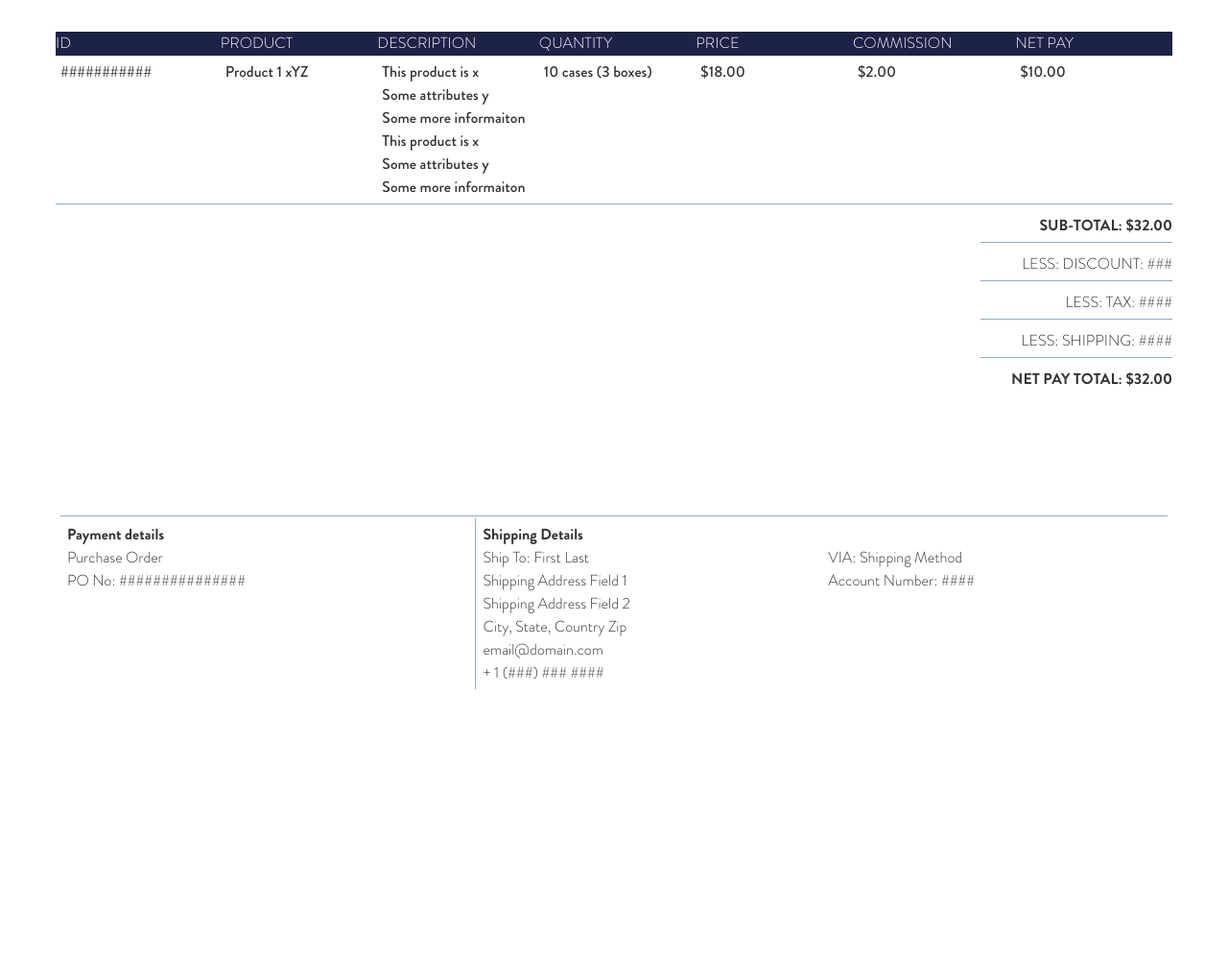
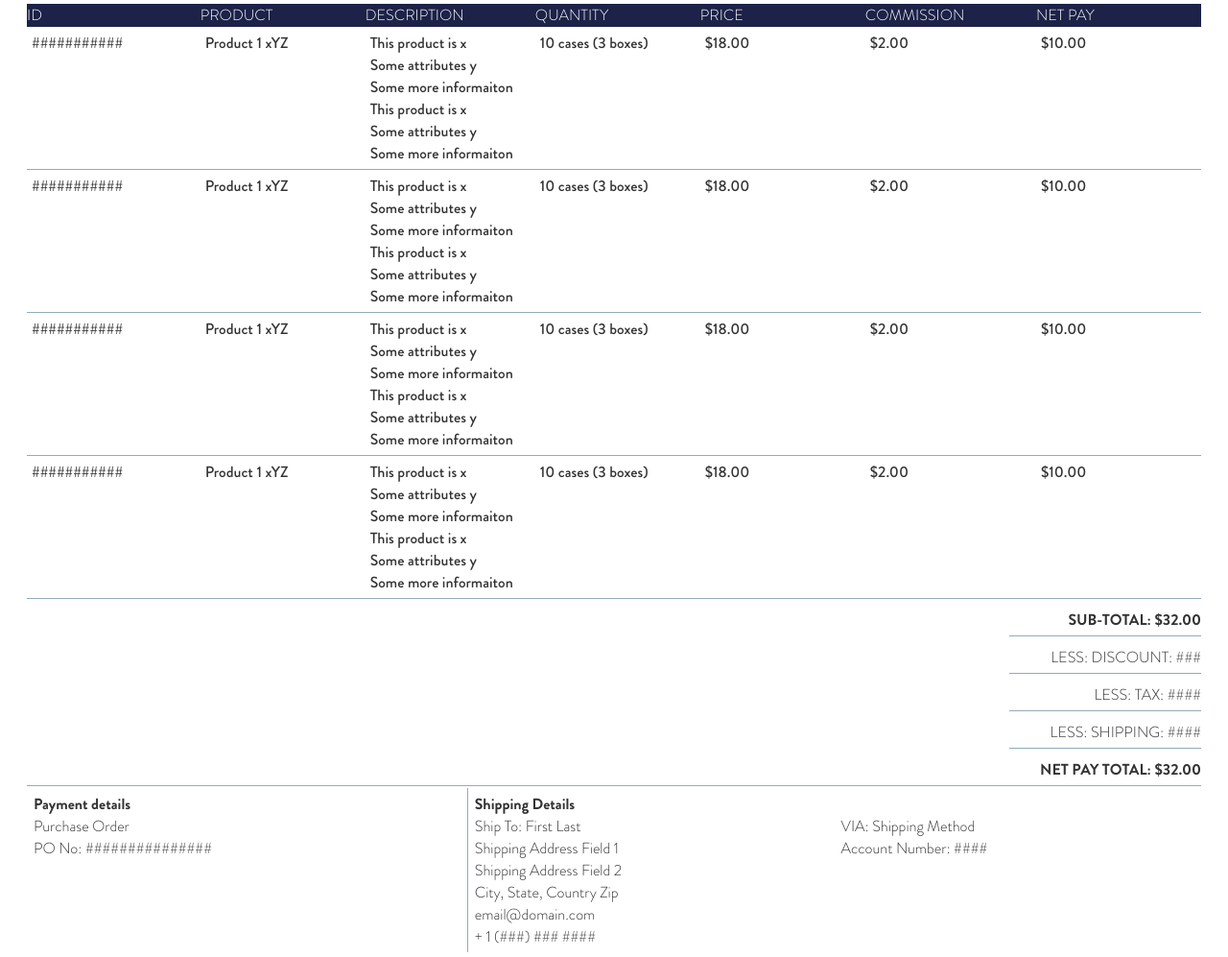
Before and after one commit to darknightCoder/purchase, a website: page po.html in a window 1280 px wide. Shown: the part 536-1533 px from the top of the page at 96% size. Before the commit the page ends 1319 px from the top, so only its background shows below. Drawn offline with Linux system fonts and the light colour scheme.

Commit message:
new html

```diff
--- a/po.html
+++ b/po.html
@@ -93,7 +93,7 @@
             color: #1c2248 !important;
         }
 
-        .mainContainer {
+         {
             max-width: 100%;
             margin: auto;
             padding: 30px;
@@ -103,32 +103,32 @@
             color: #555;
         }
 
-        .mainContainer table {
+         table {
             width: 100%;
             line-height: inherit;
             text-align: left;
         }
 
-        .mainContainer table td {
+         table td {
             padding: 5px;
             vertical-align: top;
         }
 
-        .mainContainer table tr.pageHeader table td {
+         table tr.pageHeader table td {
             padding-bottom: 20px;
         }
 
-        .mainContainer table tr.top table td.title {
+         table tr.top table td.title {
             font-size: 45px;
             line-height: 45px;
             color: #333;
         }
 
-        .mainContainer table tr.information table td {
+         table tr.information table td {
             /* padding-bottom: 40px; */
         }
 
-        .mainContainer table tr.heading td {
+         table tr.heading td {
             border-bottom: #1c2248 1px solid;
             padding: 0px;
             margin: 0px;
@@ -138,20 +138,20 @@
             background: #1c2248;
         }
 
-        .mainContainer table tr.details td {
+         table tr.details td {
             padding-bottom: 20px;
         }
 
-        .mainContainer table tr.item td {
+         table tr.item td {
             font-family: "BrandonGrotesque-Medium" !important;
             border-bottom: 1px solid #93abba;
         }
 
-        .mainContainer table tr.item.last td {
+         table tr.item.last td {
             border-bottom: none;
         }
 
-        .mainContainer table tr.total td:nth-child(2) {
+         table tr.total td:nth-child(2) {
             border-top: 2px solid #93abba;
             font-weight: bold;
         }
@@ -167,13 +167,13 @@
         }
 
         @media only screen and (max-width: 600px) {
-            .mainContainer table tr.top table td {
+             table tr.top table td {
                 width: 100%;
                 display: block;
                 text-align: center;
             }
 
-            .mainContainer table tr.information table td {
+             table tr.information table td {
                 width: 100%;
                 display: block;
                 text-align: center;
@@ -211,6 +211,7 @@
 </head>
 
 <body>
+
     <div class="mainContainer">
         <table cellpadding="0" cellspacing="0">
             <tr class="pageHeader">
@@ -350,6 +351,108 @@
                     $10.00
                 </td>
             </tr>
+            <tr class="item">
+                <td>
+                    ###########
+                </td>
+
+                <td>
+                    Product 1 xYZ
+                </td>
+
+                <td>
+                    This product is x <br>
+                    Some attributes y <br>
+                    Some more informaiton <br>
+                    This product is x <br>
+                    Some attributes y <br>
+                    Some more informaiton <br>
+                </td>
+
+                <td>
+                    10 cases (3 boxes)
+                </td>
+
+                <td>
+                    $18.00
+                </td>
+
+                <td>
+                    $2.00
+                </td>
+
+                <td>
+                    $10.00
+                </td>
+            </tr>
+            <tr class="item">
+                <td>
+                    ###########
+                </td>
+
+                <td>
+                    Product 1 xYZ
+                </td>
+
+                <td>
+                    This product is x <br>
+                    Some attributes y <br>
+                    Some more informaiton <br>
+                    This product is x <br>
+                    Some attributes y <br>
+                    Some more informaiton <br>
+                </td>
+
+                <td>
+                    10 cases (3 boxes)
+                </td>
+
+                <td>
+                    $18.00
+                </td>
+
+                <td>
+                    $2.00
+                </td>
+
+                <td>
+                    $10.00
+                </td>
+            </tr>
+            <tr class="item">
+                <td>
+                    ###########
+                </td>
+
+                <td>
+                    Product 1 xYZ
+                </td>
+
+                <td>
+                    This product is x <br>
+                    Some attributes y <br>
+                    Some more informaiton <br>
+                    This product is x <br>
+                    Some attributes y <br>
+                    Some more informaiton <br>
+                </td>
+
+                <td>
+                    10 cases (3 boxes)
+                </td>
+
+                <td>
+                    $18.00
+                </td>
+
+                <td>
+                    $2.00
+                </td>
+
+                <td>
+                    $10.00
+                </td>
+            </tr>
 
             <tr>
                 <td></td>
@@ -369,45 +472,11 @@
                 </td>
             </tr>
 
-            <tr>
-                <td></td>
-            </tr>
-            <tr>
-                <td></td>
-            </tr>
-            <tr>
-                <td></td>
-            </tr>
-            <tr>
-                <td></td>
-            </tr>
-            <tr>
-                <td></td>
-            </tr>
-            <tr>
-                <td></td>
-            </tr>
-            <tr>
-                <td></td>
-            </tr>
-            <tr>
-                <td></td>
-            </tr>
-            <tr>
-                <td></td>
-            </tr>
-            <tr>
-                <td></td>
-            </tr>
-            <tr>
-                <td></td>
-            </tr>
-            <tr>
-                <td></td>
-            </tr>
 
-            <tr class="pageFooter-last">
-                <td colspan="7">
+
+        </table>
+    </div>
+    <div id="pageFooter">
             <table style="border-top: #93abba 1px solid;">
                     <tr>
                         <td style=" border-right: #93abba 1px solid;">
@@ -433,9 +502,6 @@
                         </td>
                     </tr>
                 </table>
-                </td>
-            </tr>
-        </table>
     </div>
 </body>
 
```
Lines whose indentation alone changed are shown as unchanged.
